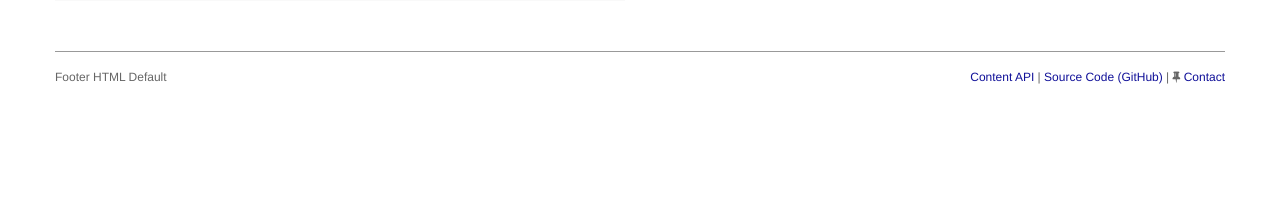
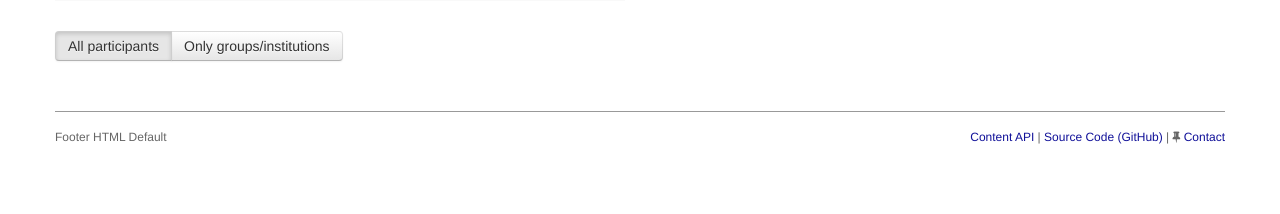
Before and after one commit to holgerd77/django-public-project, a Django app: page /participants_url in a window 1280 px wide. Shown: the part 192-406 px from the top of the page. Run offline with Django 3.2, Linux system fonts and the light colour scheme; data comes from the database, SQL or seed files in the repository; data that the repository does not hold is empty; parts of the project's set-up code (start-up, migrations or seed data) failed here and were passed over.

Commit message:
New UI element for switching between all participants and groups/institutions

```diff
--- a/public_project/templates/info_box/group.html
+++ b/public_project/templates/info_box/group.html
@@ -4,7 +4,7 @@
       <a href="{{ group.get_absolute_url }}">{{ group }} <i class="icon-arrow-right"></i></a>
     </div>
     {% if group.to_memberships.count > 0 %}
-    <div class="info_box">
+    <div class="info_box membership">
       {% with membership_list=group.to_memberships.all %}
         {% include "info_box/memberships.html" %}
       {% endwith %}
--- a/public_project/templates/participants.html
+++ b/public_project/templates/participants.html
@@ -23,6 +23,29 @@
   <div class="section">
     {% include "info_box/site_category_detail.html" %}
   </div>
+
+  <div class="section">
+    <div class="btn-group" id="only_groups_btn_group" data-toggle="buttons-checkbox">
+      <button class="btn active" id="og_all">{% trans "All participants" %}</button>
+      <button class="btn" id="og_groups">{% trans "Only groups/institutions" %}</button>
+    </div>
+  </div>
+
+<script>
+  $(document).ready(function() {
+
+    $('#og_all').click(function() {
+      $('#og_groups').removeClass('active');
+      $('.membership').css('display', 'block');
+    });
+    $('#og_groups').click(function() {
+      $('#og_all').removeClass('active');
+      $('.membership').css('display', 'none');
+    });
+
+  });
+
+</script>
 
   {% for group in group_list_left %}
     {% include "info_box/group.html" %}
```
Also changed, not shown: public_project/locale/de/LC_MESSAGES/django.po, public_project/locale/en/LC_MESSAGES/django.po, 2 other files.
